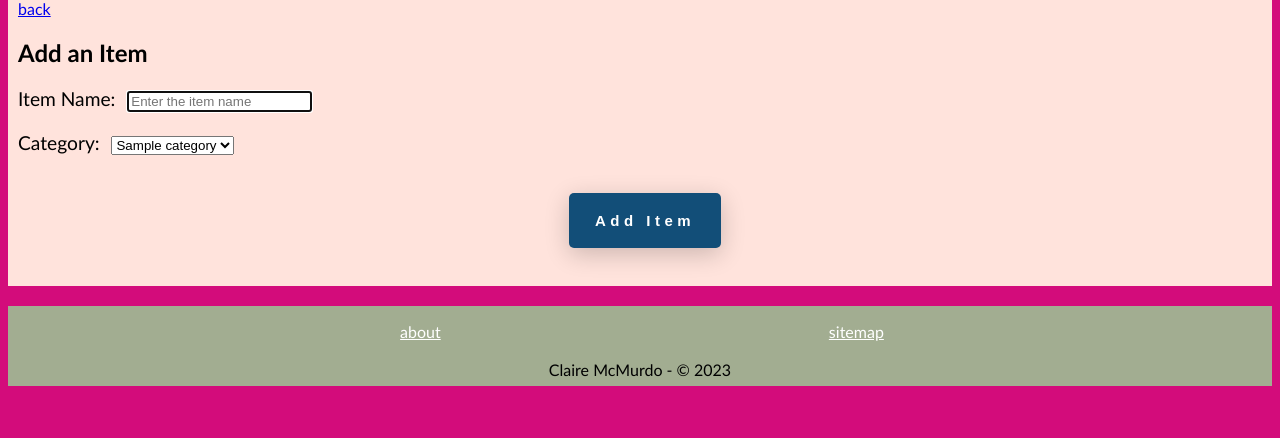
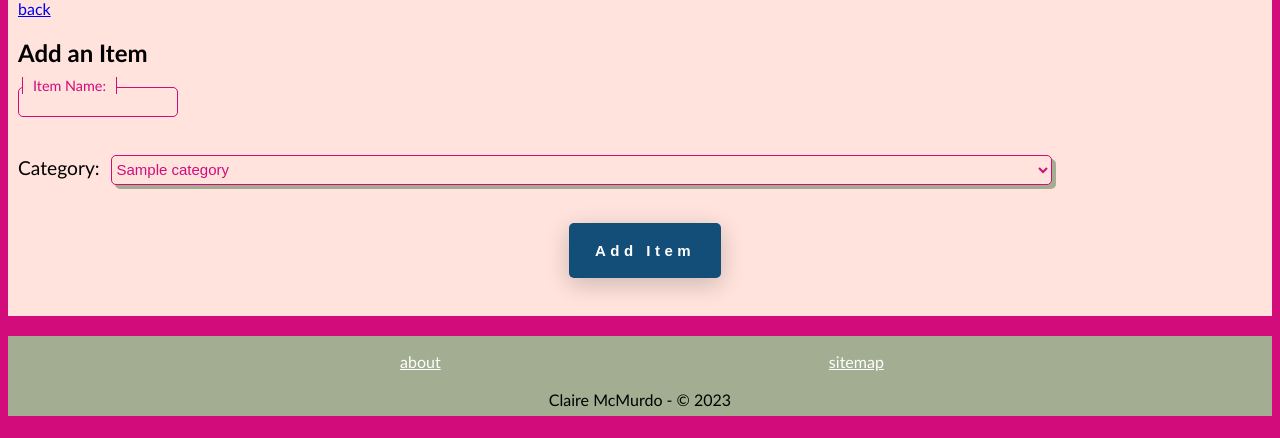
Before and after one commit to McMuds/PythonExamples, a Flask app: page /items/new in a window 1280 px wide. Shown: the part 129-567 px from the top of the page. Run offline with Flask 3, Linux system fonts and the light colour scheme; a database or web service that is not in the repository returns one stand-in record (values such as "Sample title"); some libraries are stand-ins or nearby versions.

Commit message:
Tidied up inputs

```diff
--- a/Project/templates/items/new.html
+++ b/Project/templates/items/new.html
@@ -6,15 +6,19 @@
     <h2 class="section-title">Add an Item</h2>
         <form class="add-a-new-thing" action="/items/new" method="post" class="container-row">
             <div class="add-an-item">
-                <label for="name">Item Name: </label>
+                <!-- <label for="name">Item Name: </label>
                 <input type="text" name="item_name" id="name"
-                    placeholder="Enter the item name" autofocus/>
+                    placeholder="Enter the item name" autofocus/> -->
+                <div class="form__group">
+                    <input type="text" class="form__field_text w-100" name="item_name" id="item_name">
+                    <label for="name" class="form__label">Item Name: </label>
+                </div>
                 <br />
                 <br />
             </div>
             <div class="add-an-item">
                 <label for="category">Category: </label>
-                <select id="category" name="category_id">
+                <select class="dropdown" id="category" name="category_id">
                     {% for category in all_categories %}
                         <option value="{{ category.id }}">{{ category.name }}</option>
                     {% endfor %}
--- a/Project/templates/lists/new.html
+++ b/Project/templates/lists/new.html
@@ -7,7 +7,7 @@
         <h2 class="section-title">New list</h2>
         <div class="form__group">
             <input type="text" class="form__field_text w-100" name="list_name" id="list_name", value="List Name">
-            <label for="list_name" class="form__label"> Name </label>
+            <label for="list_name" class="form__label"> Name: </label>
         </div>
 
         <br />
```
